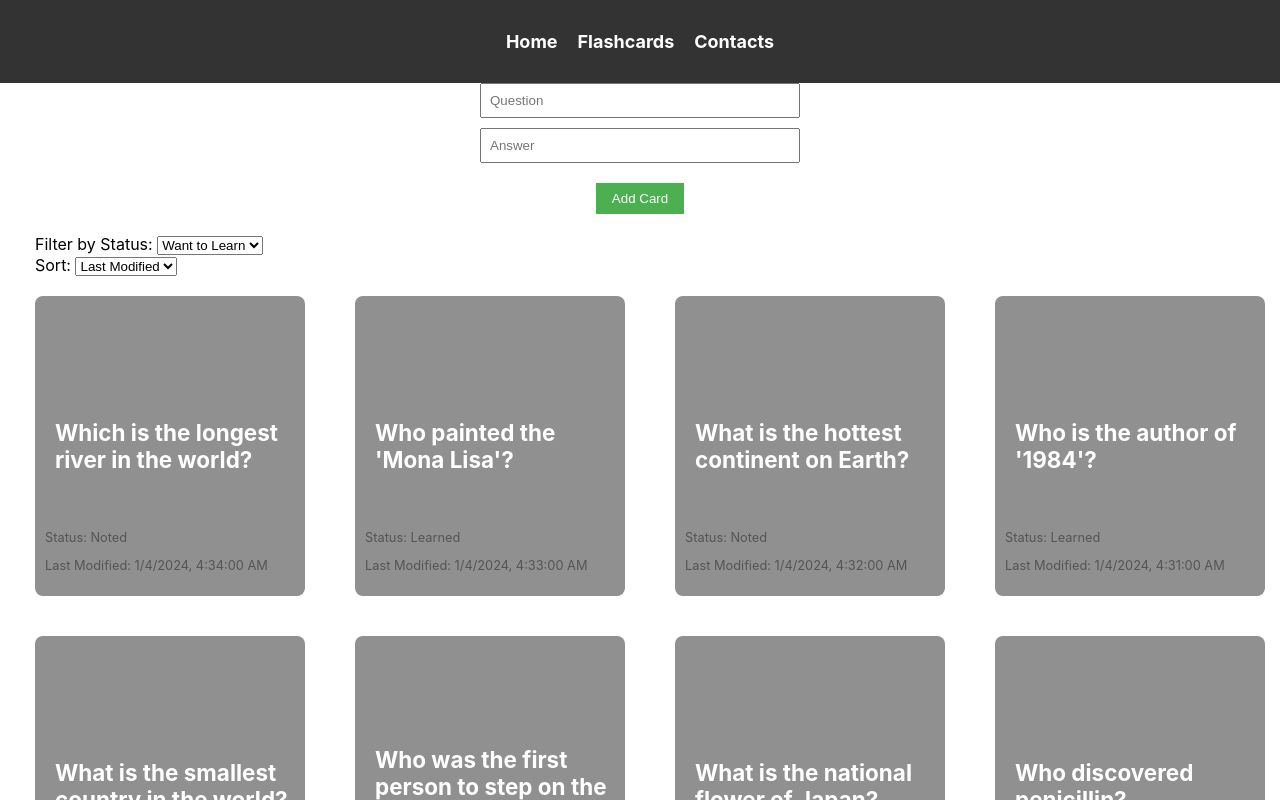
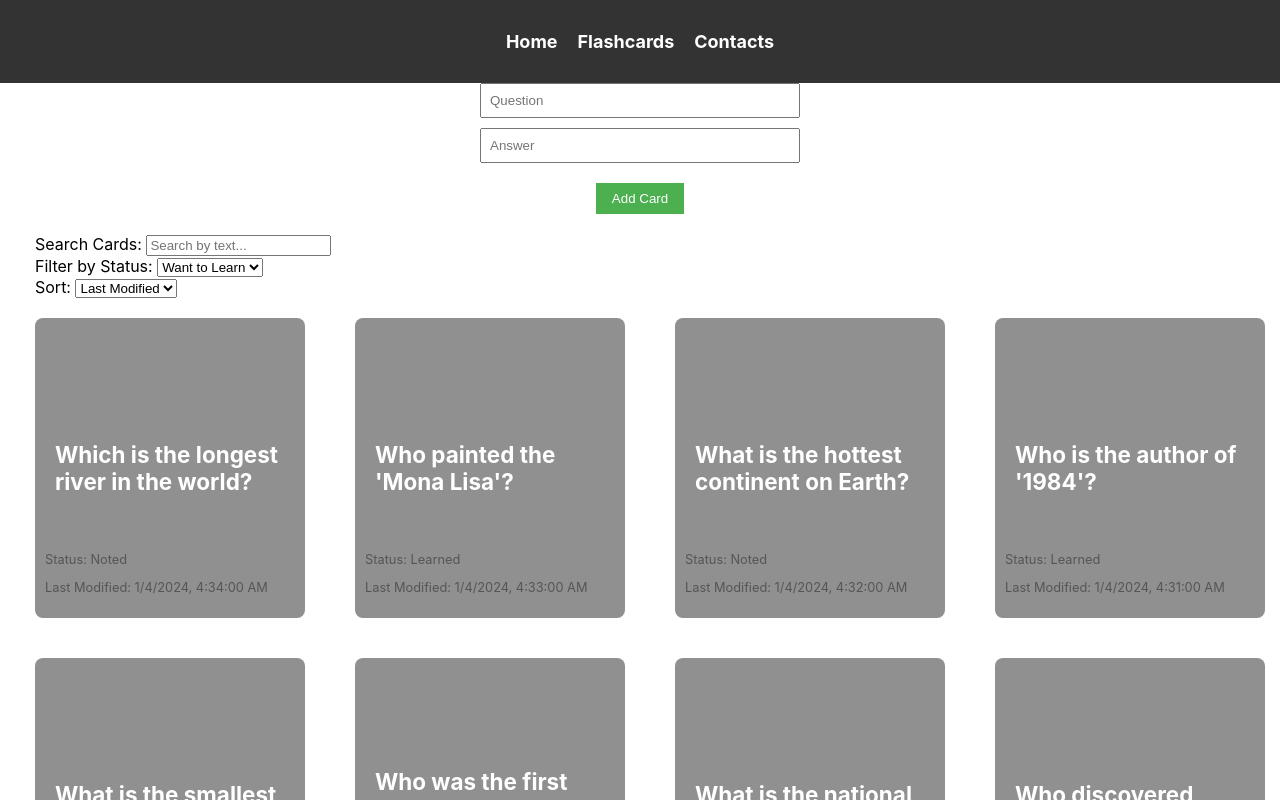
Before and after one commit to FerayGuluzada/Assignment-3, a React (Create React App) app: page /flashcards in a window 1280 px wide. Shown: the top 800 px of the page. Built offline with nearby package versions, Linux system fonts and the light colour scheme; data requests are answered from the project's data file.

Commit message:
Update ...

```diff
--- a/src/pages/Flashcards.css
+++ b/src/pages/Flashcards.css
@@ -139,3 +139,7 @@
 .sort{
   margin-left: 35px;
 }
+
+.search{
+  margin-left: 35px;
+}
--- a/src/pages/Flashcards.js
+++ b/src/pages/Flashcards.js
@@ -12,6 +12,8 @@ const FlashcardsPage = () => {
   const [filterStatus, setFilterStatus] = useState('All');
   const [sortOption, setSortOption] = useState('Last Modified');
   const sortOptions = ['Last Modified', 'ID'];
+  const [searchText, setSearchText] = useState('');
+
 
 
 
@@ -65,12 +67,24 @@ const FlashcardsPage = () => {
   };
 
   const filteredFlashcards = flashcards.filter((flashcard) => {
+    const searchTextLower = searchText.toLowerCase();
+    const questionLower = flashcard.question.toLowerCase();
+    const answerLower = flashcard.answer.toLowerCase();
+
     if (filterStatus === 'All') {
-      return true;
+      return (
+        questionLower.includes(searchTextLower) ||
+        answerLower.includes(searchTextLower)
+      );
     } else {
-      return flashcard.status === filterStatus;
+      return (
+        flashcard.status === filterStatus &&
+        (questionLower.includes(searchTextLower) ||
+          answerLower.includes(searchTextLower))
+      );
     }
   });
+
 
   const addCard = () => {
     if (newQuestion && newAnswer) {
@@ -200,7 +214,15 @@ const FlashcardsPage = () => {
           </>
         )}
       </div>
-
+      <div>
+  <label className='search'>Search Cards: </label>
+  <input
+    type="text"
+    value={searchText}
+    onChange={(e) => setSearchText(e.target.value)}
+    placeholder="Search by text..."
+  />
+</div>
       <div>
         <label className = "filter">Filter by Status: </label>
         <select onChange={handleFilterChange} value={filterStatus}>
```
